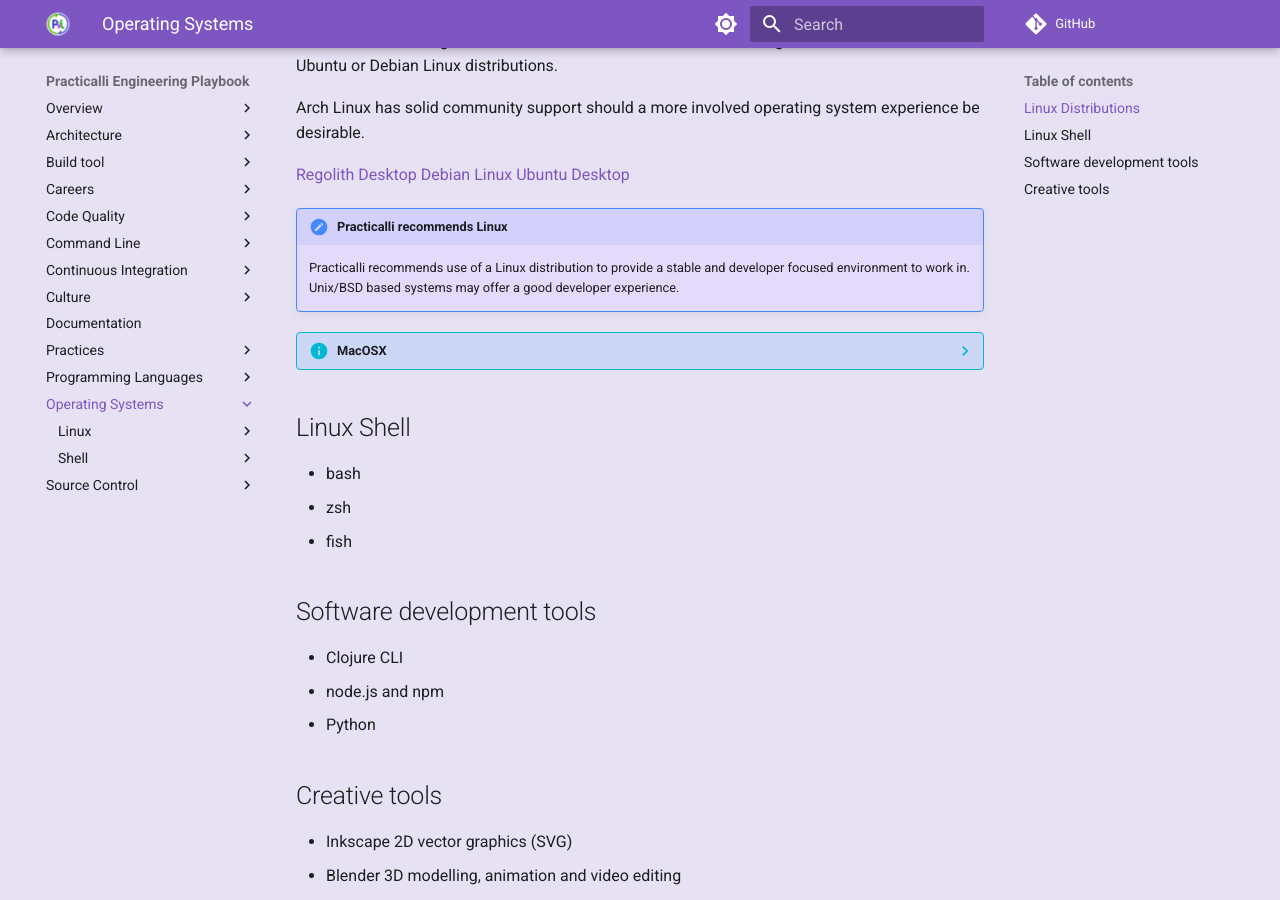
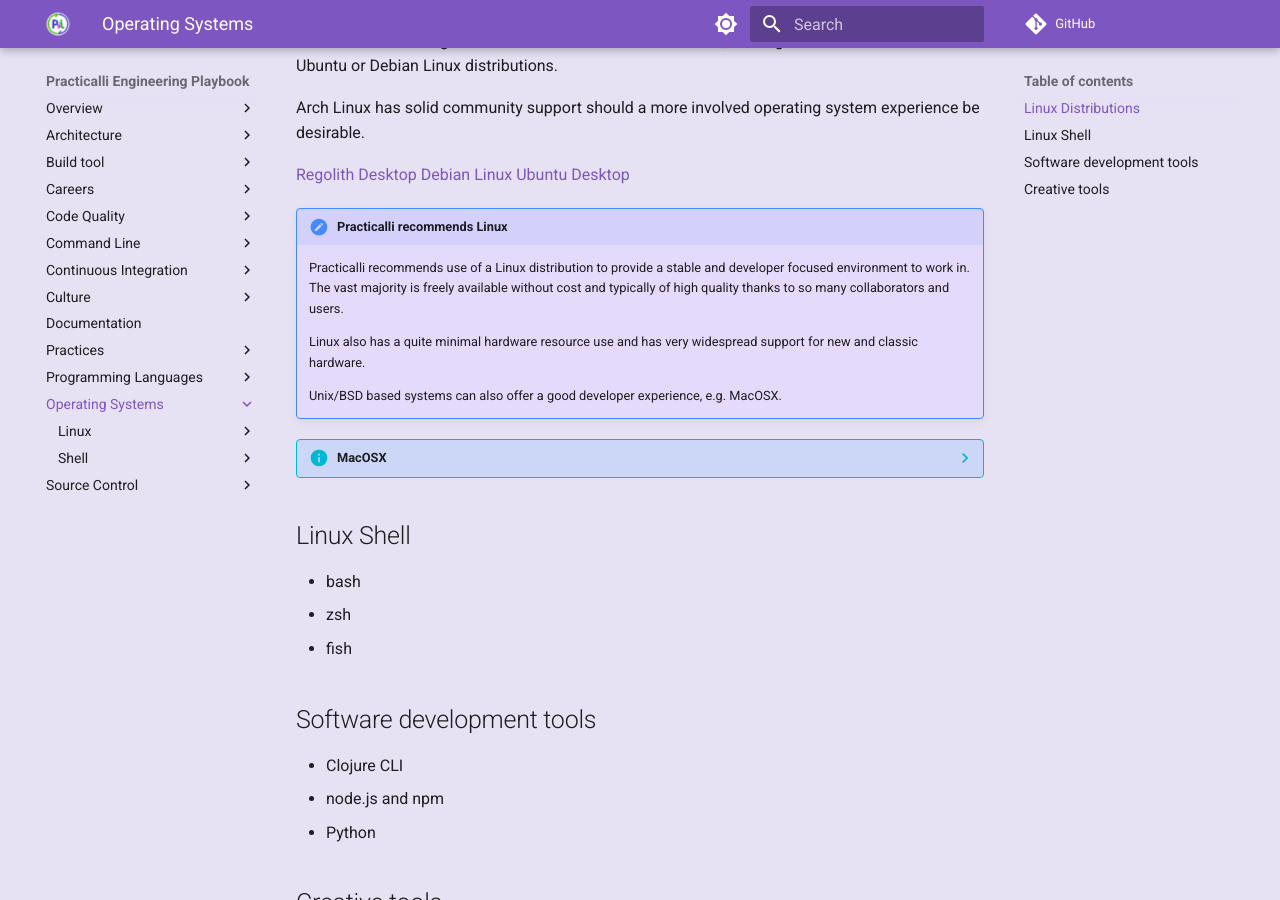
Before and after one commit to practicalli/engineering-playbook, an MkDocs documentation site: the page built from docs/os/index.md, in a window 1280 px wide and 900 px high, scrolled down 465 px. Built offline with MkDocs 1.6.1 and Material for MkDocs 9.7.7, drawn with Linux system fonts in a browser that asks for light colours; plug-ins that fetch from the network failed and are left out; comment, search, counter and statistics services are not loaded.

Commit message:
os: update intro

```diff
--- a/docs/os/index.md
+++ b/docs/os/index.md
@@ -18,7 +18,11 @@
 [Ubuntu Desktop](linux/ubuntu/)
 
 !!! HINT "Practicalli recommends Linux"
-    Practicalli recommends use of a Linux distribution to provide a stable and developer focused environment to work in.  Unix/BSD based systems may offer a good developer experience.
+    Practicalli recommends use of a Linux distribution to provide a stable and developer focused environment to work in.  The vast majority is freely available without cost and typically of high quality thanks to so many collaborators and users.
+
+    Linux also has a quite minimal hardware resource use and has very widespread support for new and classic hardware.
+
+    Unix/BSD based systems can also offer a good developer experience, e.g. MacOSX.
 
 ??? INFO "MacOSX"
     Mac OSX is a BSD based operating system so has similar command line experience.  Coupled with Homebrew, a wide selection of developer focused packages are freely availalbe.
```
